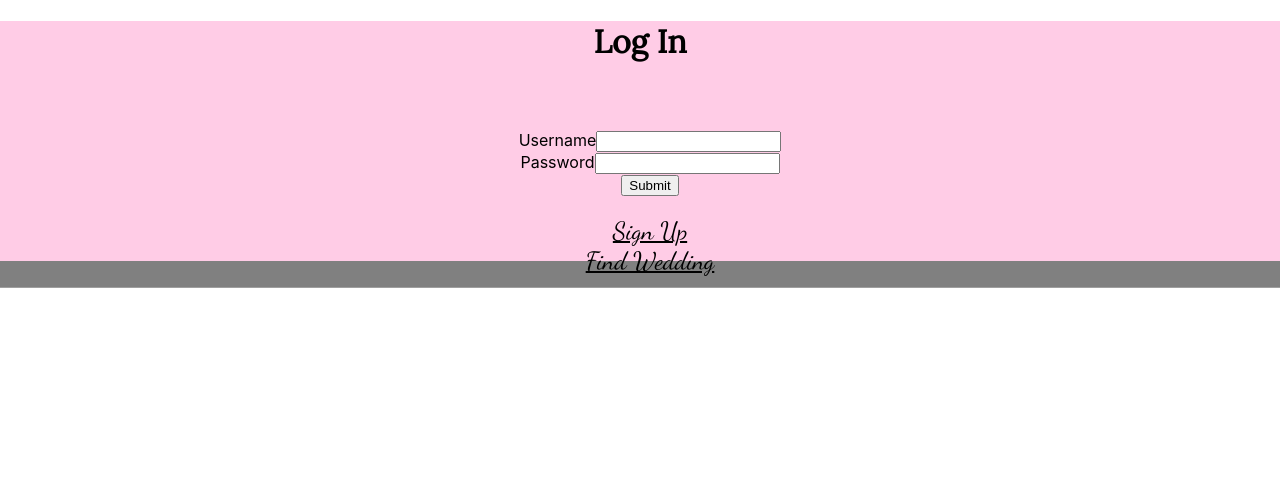
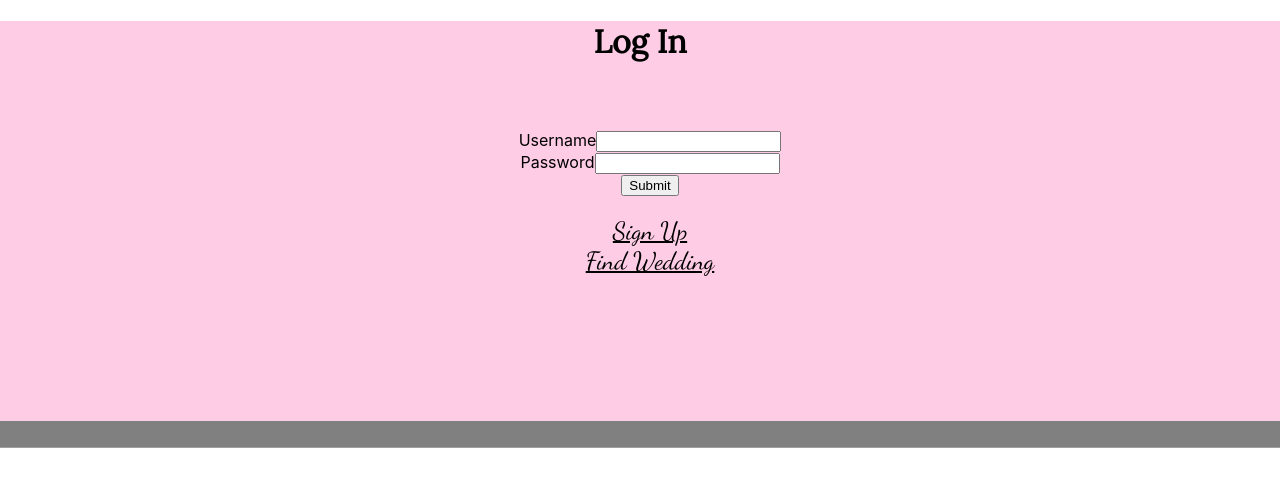
Before and after one commit to Kkelly22/wedding-itinerary-app, a React (Create React App) app in the folder client/: page /login in a window 1280 px wide. Shown: the top 486 px of the page. Built offline with nearby package versions, Linux system fonts and the light colour scheme.

Commit message:
expanded the pink section of the background another 20 vh

```diff
--- a/client/src/App.css
+++ b/client/src/App.css
@@ -62,7 +62,7 @@ h1, h2, h3, h4, h5, h6 {
 
 
 .App {
-    box-shadow: inset 0px 30.00vh 0px #ffcce6, inset 0px 33.33vh 0px grey, inset 0px 99.99vh 0px white;
+    box-shadow: inset 0px 50.00vh 0px #ffcce6, inset 0px 53.33vh 0px grey, inset 0px 99.99vh 0px white;
     height: 100vh;
     width: 100vw;
     text-align: center;
```
